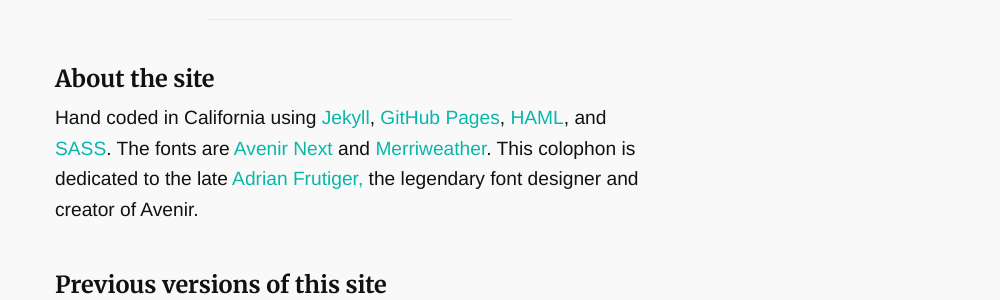
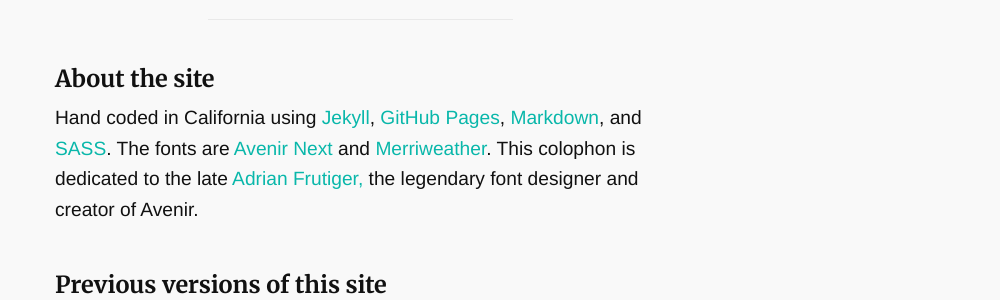
Before and after one commit to ReptarAzar/reptarazar.github.io, a Jekyll site: the page built from about.md, in a window 1280 px wide and 900 px high, scrolled down 1038 px. Shown: the part 249-549 px from the top of the window, without its empty margins (280-1280 px from the left). Built offline with Jekyll 4.4.1, drawn with Linux system fonts in a browser that asks for light colours; nearby versions of some CDN libraries.

Commit message:
Removing comments

```diff
--- a/_posts/2015-01-05-future-of-ux.markdown
+++ b/_posts/2015-01-05-future-of-ux.markdown
@@ -21,8 +21,6 @@
 >   3.  Wearable interfaces are here (to stay)
 >   4.  Ubiquitous and calm computers are a must
 
-[ 2-3 Highlight slides ]
-
 <img src="">
 <img src="">
 <img src="">
--- a/about.md
+++ b/about.md
@@ -37,7 +37,7 @@
             <p><b>A:</b> Nope.</p>
         <hr class="hr"/>
         <h3>About the site</h3>
-            <p>Hand coded in California using <a href="https://help.github.com/articles/using-jekyll-with-pages/">Jekyll</a>, <a href="https://pages.github.com/" target="_blank">GitHub Pages</a>, <a href="http://haml.info/" target="_blank">HAML</a>, and <a href="http://sass-lang.com/" target="_blank">SASS</a>. The fonts are <a href="https://support.apple.com/en-us/HT201375" target="_blank">Avenir Next</a> and <a href="http://www.google.com/fonts/specimen/Merriweather" target="_blank">Merriweather</a>. This colophon is dedicated to the late <a href="https://www.fontshop.com/content/adrian-frutiger-1928-2015">Adrian Frutiger,</a> the legendary font designer and creator of Avenir.</p>
+            <p>Hand coded in California using <a href="https://help.github.com/articles/using-jekyll-with-pages/">Jekyll</a>, <a href="https://pages.github.com/" target="_blank">GitHub Pages</a>, <a href="https://daringfireball.net/projects/markdown/" target="_blank">Markdown</a>, and <a href="http://sass-lang.com/" target="_blank">SASS</a>. The fonts are <a href="https://support.apple.com/en-us/HT201375" target="_blank">Avenir Next</a> and <a href="http://www.google.com/fonts/specimen/Merriweather" target="_blank">Merriweather</a>. This colophon is dedicated to the late <a href="https://www.fontshop.com/content/adrian-frutiger-1928-2015">Adrian Frutiger,</a> the legendary font designer and creator of Avenir.</p>
         <h3>Previous versions of this site</h3>
             <p>v1.0 (Lost) &mdash; Circa 2006</p>
             <p><a href="http://cazar.mysite.syr.edu/personal_site/index.htm" target="_blank">v2.0</a> &mdash; Circa 2009</p>
```
